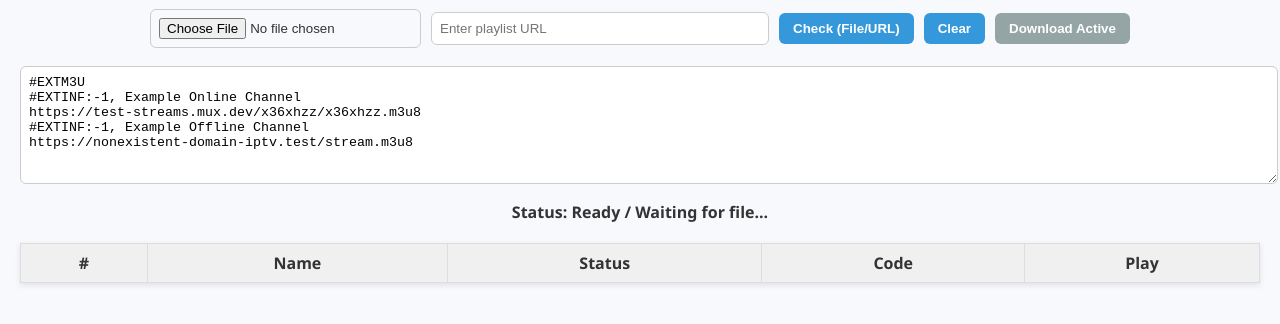
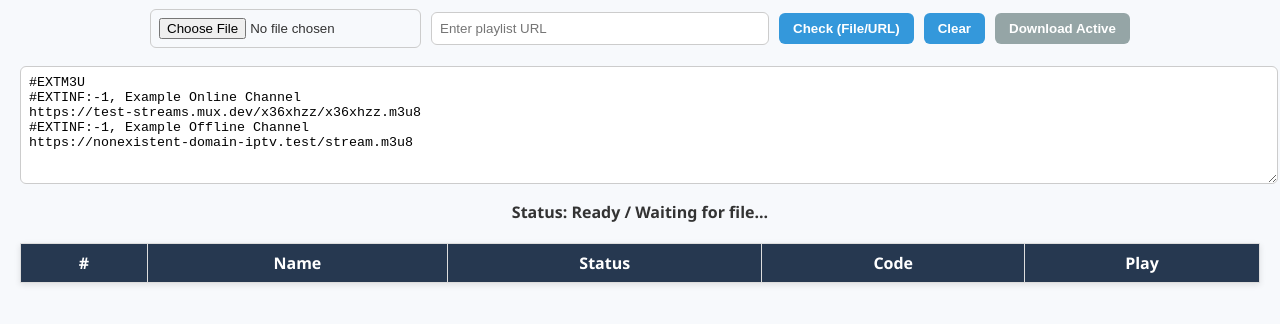
Before and after one commit to YAPMIX/yapmix.github.io, a plain HTML site: page index.html in a window 1280 px wide. Shown: the part 86-410 px from the top of the page. Drawn offline with nearby package versions, Linux system fonts and the light colour scheme.

Commit message:
Update index.html

```diff
--- a/index.html
+++ b/index.html
@@ -14,7 +14,7 @@
         textarea { width: calc(100% - 40px); height: 100px; resize: vertical; margin: 6px 20px; }
         table { width: calc(100% - 40px); margin: 20px; border-collapse: collapse; background: white; box-shadow: 0 2px 6px rgba(0,0,0,0.1); }
         th, td { border: 1px solid #ddd; padding: 8px; text-align: center; }
-        th { background: #f0f0f0; }
+        th {background: #263850;color: white;}
         tr:hover { background: #f9f9f9; }
         #scind { margin: 6px 20px; font-weight: bold; text-align: center; }
         #player-container { width: 100%; max-width: 900px; margin: 20px auto; background: white; padding: 15px; border-radius: 10px; box-shadow: 0 2px 10px rgba(0,0,0,0.1); display: none; }
```
